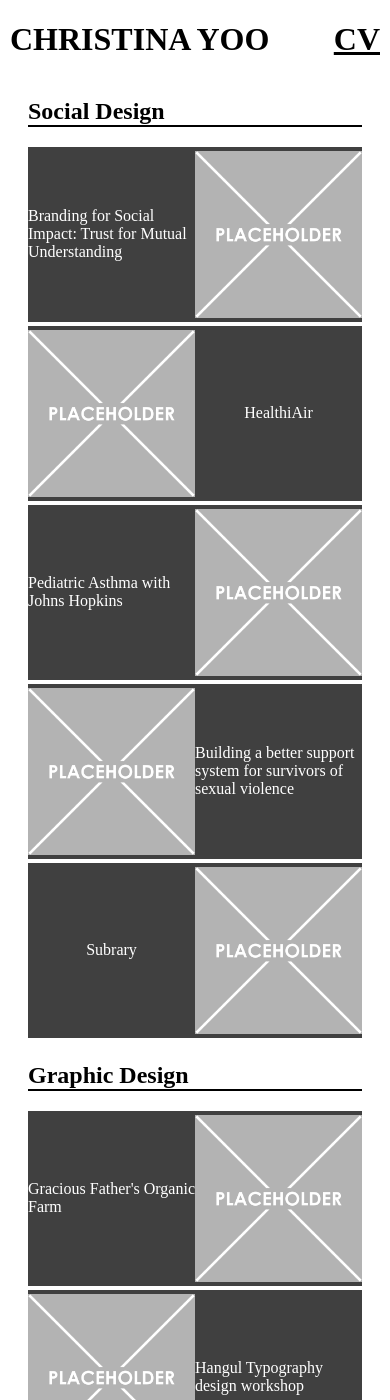
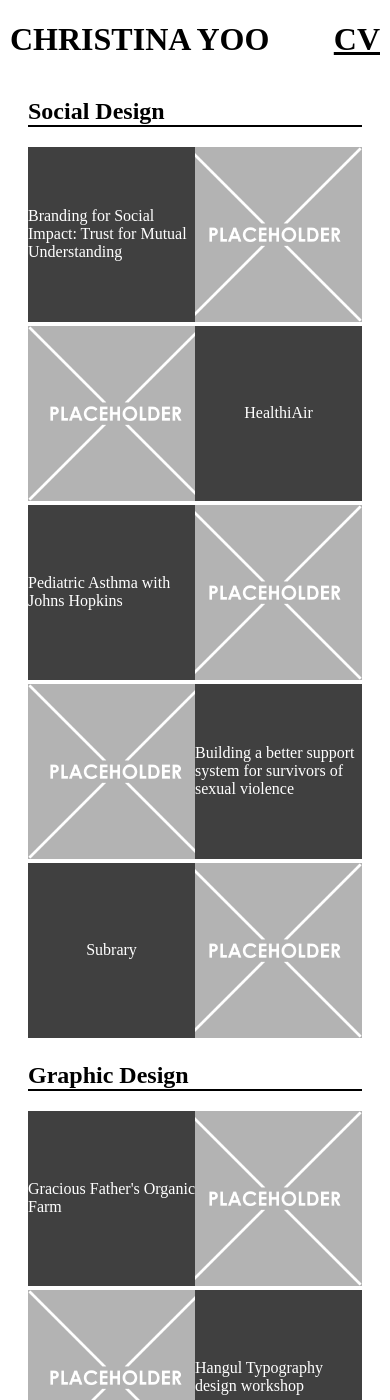
Before and after one commit to apclemens/christina, a Jekyll site: the page built from index.html, in a window 390 px wide and 1400 px high. Built offline with Jekyll 4.4.1, drawn with Linux system fonts in a browser that asks for light colours.

Commit message:
img description backgrounds on mobile

```diff
--- a/_sass/front.scss
+++ b/_sass/front.scss
@@ -25,7 +25,7 @@
   cursor: pointer;
   position: relative;
   display: inline-block;
-  background-size: 50%;
+  background-size: contain;
   background-color: #404040;
   background-repeat: no-repeat;
   height: calc(50vw - 20px);
@@ -67,6 +67,7 @@
   color: #fff;
   display: flex;
   align-items: center;
+  background-color: #404040;
   justify-content: center;
     @media screen and (min-width: $break-large) {
       position: absolute;
```
